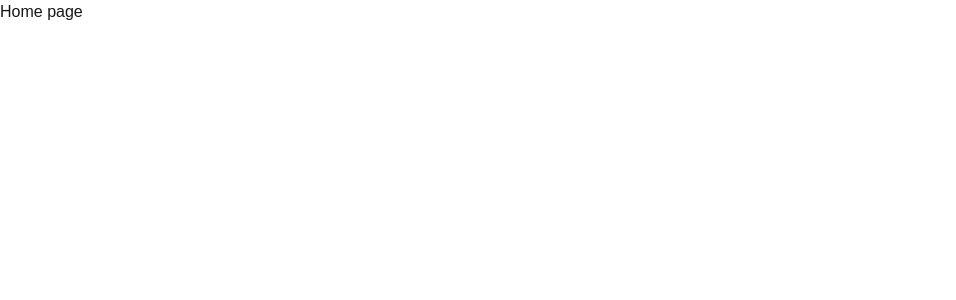
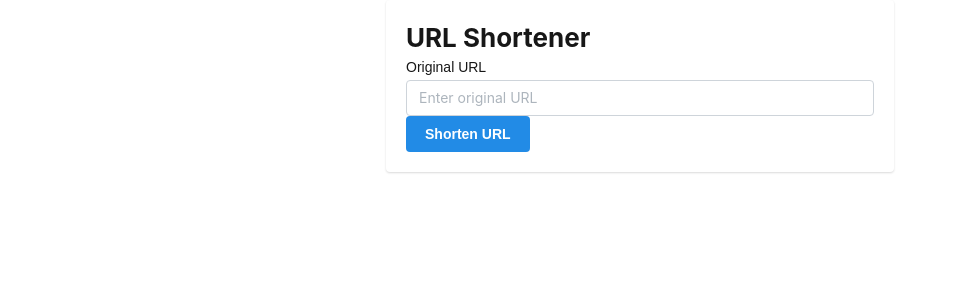
Before and after one commit to tinsaye-simeneh/minim-url, a Next.js app: page / in a window 1280 px wide. Shown: the top 300 px of the page, without its empty margins (0-956 px from the left). Built offline with nearby package versions, Linux system fonts and the light colour scheme.

Commit message:
chore: Add react-icons package for icon support

```diff
--- a/package.json
+++ b/package.json
@@ -17,6 +17,7 @@
     "next": "15.0.3",
     "react": "^18.3.1",
     "react-dom": "^18.3.1",
+    "react-icons": "^5.3.0",
     "zustand": "^5.0.1"
   },
   "devDependencies": {
--- a/src/app/page.tsx
+++ b/src/app/page.tsx
@@ -1,7 +1,61 @@
-export default function Home() {
+"use client";
+
+import { useState } from "react";
+import {
+  TextInput,
+  Button,
+  Group,
+  Container,
+  Title,
+  Paper,
+} from "@mantine/core";
+
+export default function ShortenUrlPage() {
+  const [originalUrl, setOriginalUrl] = useState("");
+  const [shortUrl, setShortUrl] = useState("");
+
+  const handleShortenUrl = () => {
+    if (!originalUrl) return;
+    else {
+      setShortUrl(`https://minim-url.vercel.app/${originalUrl}`);
+    }
+  };
+
   return (
-    <div>
-      <h1>Home page</h1>
-    </div>
+    <Container size="xs" className="my-10">
+      <Paper p="lg" shadow="xs" className="space-y-6">
+        <Title order={2} className="text-xl">
+          URL Shortener
+        </Title>
+
+        <TextInput
+          label="Original URL"
+          placeholder="Enter original URL"
+          value={originalUrl}
+          onChange={(event) => setOriginalUrl(event.target.value)}
+          classNames={{ input: "border-2" }}
+        />
+
+        <Group>
+          <Button onClick={handleShortenUrl} color="blue" className="w-full">
+            Shorten URL
+          </Button>
+        </Group>
+
+        {shortUrl && (
+          <div className="mt-4 text-center">
+            <p className="text-lg font-medium">Your Shortened URL:</p>
+            <a
+              href={shortUrl}
+              target="_blank"
+              rel="noopener noreferrer"
+              className="text-blue-500 underline"
+            >
+              {shortUrl}
+            </a>
+          </div>
+        )}
+      </Paper>
+    </Container>
   );
 }
```
Also changed, not shown: src/components/Navbar.tsx (added, +71 -0 lines), 1 other file (tests, documents, lock files or other folders).
